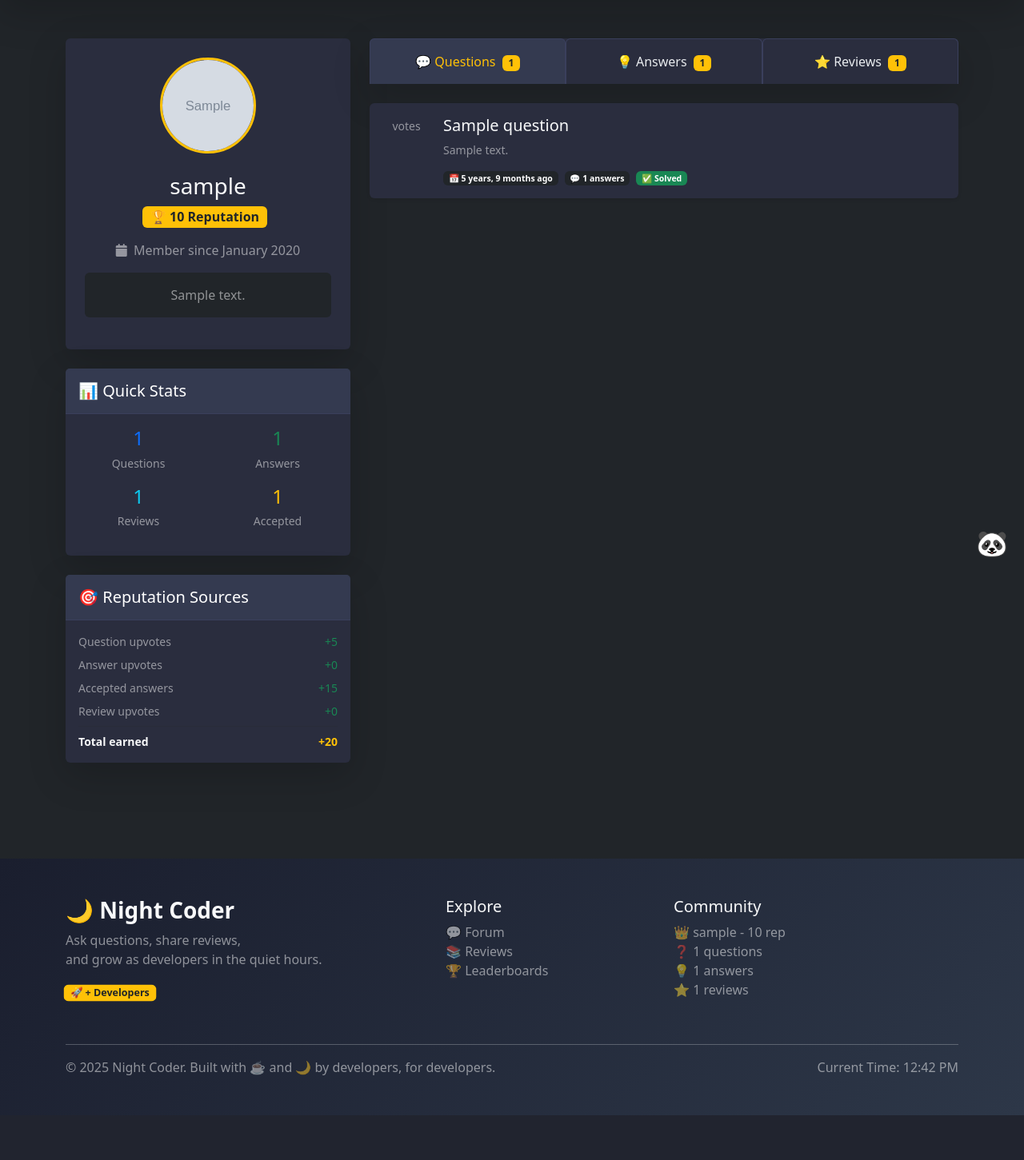
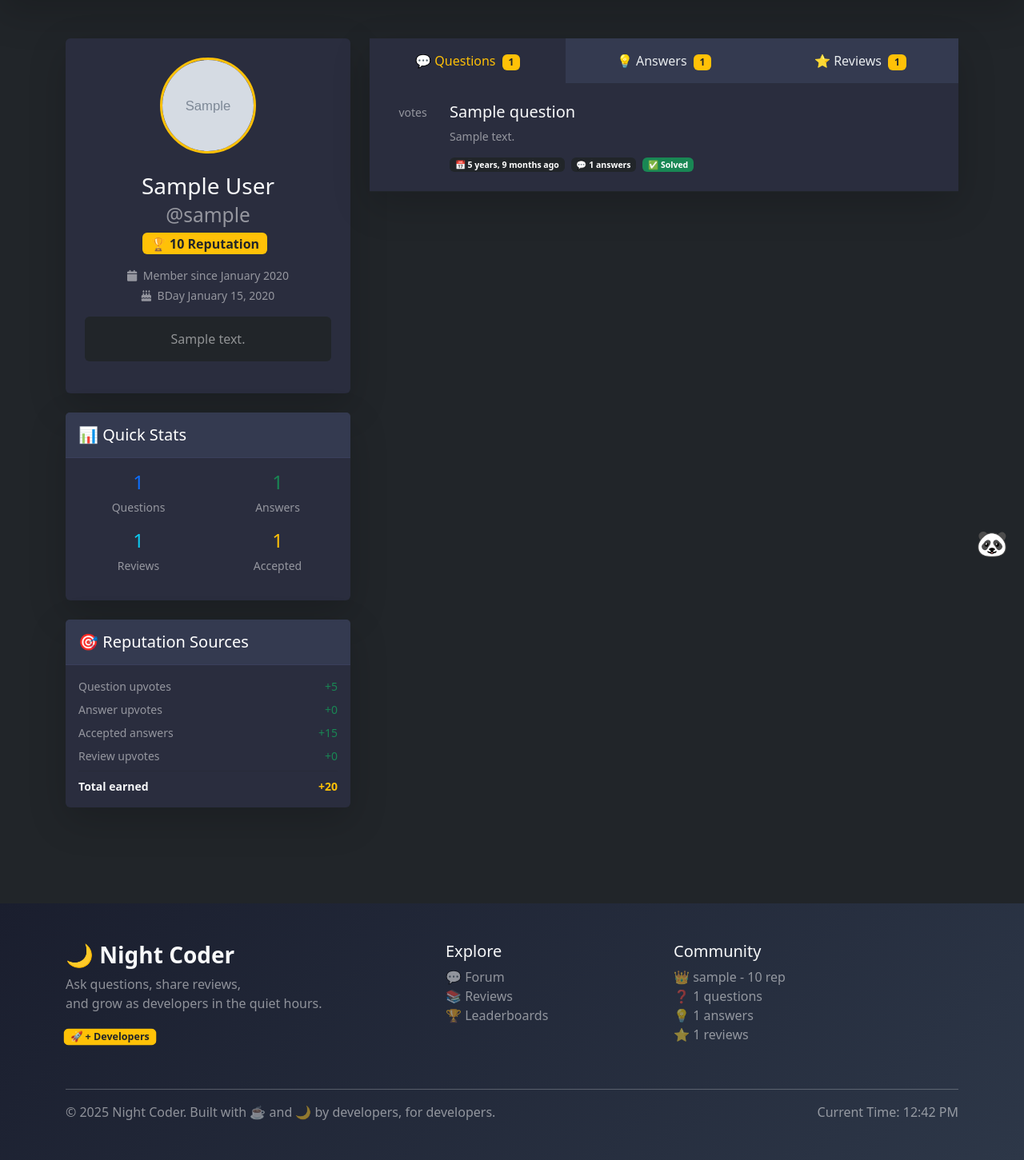
Before and after one commit to Tarasyonok/pet-project-forum, a Django app: a page that uses django_forum/templates/users/public_profile.html in a window 1280 px wide. Shown: the part 68-1519 px from the top of the page at 80% size. Before the commit the page ends 1463 px from the top, so only its background shows below. Run offline with Django 5.2, Linux system fonts and the light colour scheme; tables that the repository leaves empty hold one stand-in row (values such as "Sample post"); grey boxes marked "Sample" are stand-in pictures; data that the repository does not hold is empty.

Commit message:
🐛 Fixed profile edit, now profile form saves fields properly just like user form

```diff
--- a/django_forum/django_forum/settings.py
+++ b/django_forum/django_forum/settings.py
@@ -106,6 +106,9 @@
     BASE_DIR / "static_dev",
 ]
 
+MEDIA_ROOT = BASE_DIR / 'media'
+MEDIA_URL = '/media/'
+
 DEFAULT_AUTO_FIELD = "django.db.models.BigAutoField"
 
 
--- a/django_forum/django_forum/urls.py
+++ b/django_forum/django_forum/urls.py
@@ -19,4 +19,8 @@
     *static(django.conf.settings.STATIC_URL, document_root=django.conf.settings.STATIC_ROOT),
 )
 
+
+if django.conf.settings.DEBUG:
+    urlpatterns += static(django.conf.settings.MEDIA_URL, document_root=django.conf.settings.MEDIA_ROOT)
+
 handler404 = "home.views.custom_404_view"
--- a/django_forum/templates/users/public_profile.html
+++ b/django_forum/templates/users/public_profile.html
@@ -2,7 +2,7 @@
 {% load static %}
 {% load i18n %}
 
-{% block title %}{{ profile_user.username }} - {% trans "Night Coder" %}{% endblock %}
+{% block title %}{% if profile_user.first_name %}{{ profile_user.first_name }} {{ profile_user.last_name }}{% else %}{{ profile_user.username }}{% endif %} - {% trans "Night Coder" %}{% endblock %}
 
 {% block content %}
 <div class="container py-4 py-md-5">
@@ -26,8 +26,16 @@
                         {% endif %}
                     </div>
 
-                    <!-- Username & Reputation -->
-                    <h2 class="h3 mb-2 text-light">{{ profile_user.username }}</h2>
+                    <!-- Display Name -->
+                    <h2 class="h3 mb-2 text-light">
+                        {% if profile_user.first_name %}
+                            {{ profile_user.first_name }} {{ profile_user.last_name }}
+                            <small class="d-block text-light-50 mt-1">@{{ profile_user.username }}</small>
+                        {% else %}
+                            {{ profile_user.username }}
+                        {% endif %}
+                    </h2>
+
                     <div class="d-flex justify-content-center align-items-center mb-3">
                         <span class="badge bg-warning text-dark fs-6 me-2">
                             🏆 {{ profile_user.profile.reputation_points }} {% trans "Reputation" %}
@@ -37,11 +45,19 @@
                         {% endif %}
                     </div>
 
-                    <!-- Member Since -->
-                    <p class="text-light-50 mb-3">
+                    <!-- Member Since & Birthday -->
+                    <div class="text-light-50 small mb-3">
+                        <div class="mb-1">
                             <i class="fas fa-calendar me-1"></i>
                             {% blocktrans with join_date=profile_user.date_joined|date:"F Y" %}Member since {{ join_date }}{% endblocktrans %}
-                    </p>
+                        </div>
+                        {% if profile_user.profile.birthday %}
+                        <div>
+                            <i class="fas fa-birthday-cake me-1"></i>
+                            {% trans "BDay" %} {{ profile_user.profile.birthday|date:"F j, Y" }}
+                        </div>
+                        {% endif %}
+                    </div>
 
                     <!-- Bio -->
                     {% if profile_user.profile.bio %}
@@ -123,40 +139,40 @@
 
         <!-- Right Column - Activity & Content -->
         <div class="col-lg-8">
-            <!-- Navigation Tabs -->
-            <div class="card professional-card border-0 shadow-lg mb-4">
-                <div class="card-body p-0">
-                    <ul class="nav nav-tabs nav-justified" id="profileTabs" role="tablist">
-                        <li class="nav-item" role="presentation">
-                            <button class="nav-link active py-3" id="questions-tab" data-bs-toggle="tab"
+            <!-- Connected Tabs and Content -->
+            <div class="card professional-card border-0 shadow-lg">
+                <!-- Tab Headers -->
+                <div class="card-header professional-card-header p-0 border-0">
+                    <ul class="nav nav-tabs nav-justified m-0" id="profileTabs" role="tablist">
+                        <li class="nav-item m-0" role="presentation">
+                            <button class="nav-link active py-3 border-0 rounded-0" id="questions-tab" data-bs-toggle="tab"
                                     data-bs-target="#questions" type="button" role="tab">
                                 💬 {% trans "Questions" %} <span class="badge bg-warning text-dark ms-1">{{ questions_count }}</span>
                             </button>
                         </li>
-                        <li class="nav-item" role="presentation">
-                            <button class="nav-link py-3" id="answers-tab" data-bs-toggle="tab"
+                        <li class="nav-item m-0" role="presentation">
+                            <button class="nav-link py-3 border-0 rounded-0" id="answers-tab" data-bs-toggle="tab"
                                     data-bs-target="#answers" type="button" role="tab">
                                 💡 {% trans "Answers" %} <span class="badge bg-warning text-dark ms-1">{{ answers_count }}</span>
                             </button>
                         </li>
-                        <li class="nav-item" role="presentation">
-                            <button class="nav-link py-3" id="reviews-tab" data-bs-toggle="tab"
+                        <li class="nav-item m-0" role="presentation">
+                            <button class="nav-link py-3 border-0 rounded-0" id="reviews-tab" data-bs-toggle="tab"
                                     data-bs-target="#reviews" type="button" role="tab">
                                 ⭐ {% trans "Reviews" %} <span class="badge bg-warning text-dark ms-1">{{ reviews_count }}</span>
                             </button>
                         </li>
                     </ul>
                 </div>
-            </div>
 
                 <!-- Tab Content -->
+                <div class="card-body p-0">
                     <div class="tab-content" id="profileTabsContent">
                         <!-- Questions Tab -->
                         <div class="tab-pane fade show active" id="questions" role="tabpanel">
                             {% if user_questions %}
                                 {% for question in user_questions %}
-                            <div class="card professional-card border-0 shadow-sm mb-3 hover-glow">
-                                <div class="card-body p-3">
+                                    <div class="border-bottom border-dark p-4 hover-glow">
                                         <div class="d-flex align-items-start">
                                             <div class="text-center me-3" style="min-width: 60px;">
                                                 <div class="fw-bold fs-5 {% if question.vote_count > 0 %}text-success{% elif question.vote_count < 0 %}text-danger{% else %}text-light-50{% endif %}">
@@ -184,11 +200,9 @@
                                             </div>
                                         </div>
                                     </div>
-                            </div>
                                 {% endfor %}
                             {% else %}
-                        <div class="card professional-card border-0 shadow-lg text-center py-5">
-                            <div class="card-body">
+                                <div class="text-center py-5">
                                     <i class="fas fa-question-circle fa-3x text-muted mb-3"></i>
                                     <h5 class="text-light mb-2">{% trans "No questions yet" %}</h5>
                                     <p class="text-light-50 mb-4">
@@ -204,7 +218,6 @@
                                         </a>
                                     {% endif %}
                                 </div>
-                        </div>
                             {% endif %}
                         </div>
 
@@ -212,8 +225,7 @@
                         <div class="tab-pane fade" id="answers" role="tabpanel">
                             {% if user_answers %}
                                 {% for answer in user_answers %}
-                            <div class="card professional-card border-0 shadow-sm mb-3 hover-glow {% if answer.is_accepted %}border-start border-success border-3{% endif %}">
-                                <div class="card-body p-3">
+                                    <div class="border-bottom border-dark p-4 hover-glow {% if answer.is_accepted %}border-start border-success border-3{% endif %}">
                                         {% if answer.is_accepted %}
                                             <div class="badge bg-success mb-2">✅ {% trans "Accepted Answer" %}</div>
                                         {% endif %}
@@ -241,11 +253,9 @@
                                             </div>
                                         </div>
                                     </div>
-                            </div>
                                 {% endfor %}
                             {% else %}
-                        <div class="card professional-card border-0 shadow-lg text-center py-5">
-                            <div class="card-body">
+                                <div class="text-center py-5">
                                     <i class="fas fa-lightbulb fa-3x text-muted mb-3"></i>
                                     <h5 class="text-light mb-2">{% trans "No answers yet" %}</h5>
                                     <p class="text-light-50 mb-4">
@@ -261,7 +271,6 @@
                                         </a>
                                     {% endif %}
                                 </div>
-                        </div>
                             {% endif %}
                         </div>
 
@@ -269,8 +278,7 @@
                         <div class="tab-pane fade" id="reviews" role="tabpanel">
                             {% if user_reviews %}
                                 {% for review in user_reviews %}
-                            <div class="card professional-card border-0 shadow-sm mb-3 hover-glow">
-                                <div class="card-body p-3">
+                                    <div class="border-bottom border-dark p-4 hover-glow">
                                         <div class="d-flex align-items-start">
                                             <div class="text-center me-3" style="min-width: 60px;">
                                                 <div class="fw-bold fs-5 {% if review.vote_count > 0 %}text-success{% elif review.vote_count < 0 %}text-danger{% else %}text-light-50{% endif %}">
@@ -301,11 +309,9 @@
                                             </div>
                                         </div>
                                     </div>
-                            </div>
                                 {% endfor %}
                             {% else %}
-                        <div class="card professional-card border-0 shadow-lg text-center py-5">
-                            <div class="card-body">
+                                <div class="text-center py-5">
                                     <i class="fas fa-star fa-3x text-muted mb-3"></i>
                                     <h5 class="text-light mb-2">{% trans "No reviews yet" %}</h5>
                                     <p class="text-light-50 mb-4">
@@ -321,8 +327,9 @@
                                         </a>
                                     {% endif %}
                                 </div>
+                            {% endif %}
                         </div>
-                    {% endif %}
+                    </div>
                 </div>
             </div>
         </div>
@@ -357,31 +364,33 @@
         transition: background-color 0.2s ease;
     }
 
+    /* Connected Tabs Styling */
     .nav-tabs {
-        border-bottom: 1px solid #3a3f5c;
+        border-bottom: none;
     }
 
     .nav-tabs .nav-link {
-        background-color: #2a2d3e;
-        border: 1px solid #3a3f5c;
+        background-color: #343a50;
+        border: none;
         color: #e9ecef;
-        border-bottom: none;
-        margin-bottom: -1px;
+        border-radius: 0;
+        margin-bottom: 0;
+        transition: all 0.3s ease;
     }
 
     .nav-tabs .nav-link.active {
-        background-color: #343a50;
-        border-color: #3a3f5c #3a3f5c #2a2d3e;
+        background-color: #2a2d3e;
         color: #ffc107;
+        border-bottom: 3px solid #ffc107;
     }
 
     .nav-tabs .nav-link:hover {
-        border-color: #3a3f5c #3a3f5c #3a3f5c;
+        background-color: #3a3f5c;
         color: #ffc107;
     }
 
     .tab-content {
-        background-color: transparent;
+        background-color: #2a2d3e;
     }
 
     @media (max-width: 768px) {
@@ -393,6 +402,10 @@
             padding: 0.75rem 0.5rem;
             font-size: 0.9rem;
         }
+
+        .border-bottom.border-dark.p-4 {
+            padding: 1rem !important;
+        }
     }
 </style>
 {% endblock %}
--- a/django_forum/users/models.py
+++ b/django_forum/users/models.py
@@ -51,7 +51,7 @@
         blank=True,
         null=True,
         validators=[
-            users.utils.validators.YearRangeValidator(2000, -10),
+            users.utils.validators.YearRangeValidator(1925, -10),
         ],
     )
 
--- a/django_forum/users/urls.py
+++ b/django_forum/users/urls.py
@@ -68,6 +68,6 @@
         name="password_reset_complete",
     ),
     path("signup/", views.SignUpView.as_view(), name="signup"),
-    path("profile/", views.PrivateProfileEditView.as_view(), name="edit-profile"),
+    path("profile/", views.ProfileUpdateView.as_view(), name="edit-profile"),
     path("<str:username>/", views.PublicProfileView.as_view(), name="profile"),
 ]
--- a/django_forum/users/views.py
+++ b/django_forum/users/views.py
@@ -1,11 +1,18 @@
+import os
+
 import django.urls
+from django.contrib.messages.views import SuccessMessageMixin
+from django.shortcuts import render, redirect
+from django.urls import reverse
+from django.views import View
+
 from core.rep_rules import REPUTATION_RULES
 from django.contrib.auth import get_user_model
 from django.contrib.auth.mixins import LoginRequiredMixin
 from django.contrib.auth.views import LoginView
-from django.views.generic import DetailView, FormView, UpdateView
+from django.views.generic import DetailView, FormView, UpdateView, TemplateView
 
-from users.forms import ProfileEditForm, SignUpForm
+from users.forms import UserProfileUpdateForm, SignUpForm, UserUpdateForm
 
 User = get_user_model()
 
@@ -74,23 +81,49 @@
         return context
 
 
-class PrivateProfileEditView(LoginRequiredMixin, UpdateView):
-    template_name = "users/profile_edit.html"
-    form_class = ProfileEditForm
-
-    def get_object(self, queryset=None):
-        return self.request.user.profile
-
-    def get_form_kwargs(self):
-        kwargs = super().get_form_kwargs()
-        kwargs["user_instance"] = self.request.user
-        return kwargs
+class ProfileUpdateView(LoginRequiredMixin, TemplateView):
+    template_name = 'users/profile_edit.html'
 
     def get_context_data(self, **kwargs):
         context = super().get_context_data(**kwargs)
-        if "form" not in context:
-            context["form"] = self.get_form()
+
+        # Initialize forms if not already in context (from POST)
+        if 'user_form' not in context:
+            context['user_form'] = UserUpdateForm(instance=self.request.user)
+        if 'profile_form' not in context:
+            context['profile_form'] = UserProfileUpdateForm(
+                instance=self.request.user.profile
+            )
+
+        # Create a combined form object for template convenience
+        class CombinedForm:
+            def __init__(self, user_form, profile_form):
+                self.user_form = user_form
+                self.profile_form = profile_form
+
+        context['form'] = CombinedForm(context['user_form'], context['profile_form'])
         return context
 
+    def post(self, request, *args, **kwargs):
+        user_form = UserUpdateForm(request.POST, instance=request.user)
+        profile_form = UserProfileUpdateForm(
+            request.POST,
+            request.FILES,
+            instance=request.user.profile
+        )
+
+        if user_form.is_valid() and profile_form.is_valid():
+            user_form.save()
+            profile_form.save()
+            # Use redirect instead of returning the URL string
+            return redirect(self.get_success_url())
+
+        # If forms are invalid, re-render with errors
+        context = self.get_context_data(
+            user_form=user_form,
+            profile_form=profile_form
+        )
+        return self.render_to_response(context)
+
     def get_success_url(self):
-        return django.urls.reverse("users:profile", kwargs={"username": self.request.user.username})
+        return reverse("users:profile", kwargs={"username": self.request.user.username})
```
Also changed, not shown: django_forum/templates/users/profile_edit.html (+12 -12 lines), django_forum/users/forms.py (+17 -39 lines), django_forum/locale/en/LC_MESSAGES/django.po, django_forum/locale/ru/LC_MESSAGES/django.po, 2 other files. Lines whose indentation alone changed are shown as unchanged.
